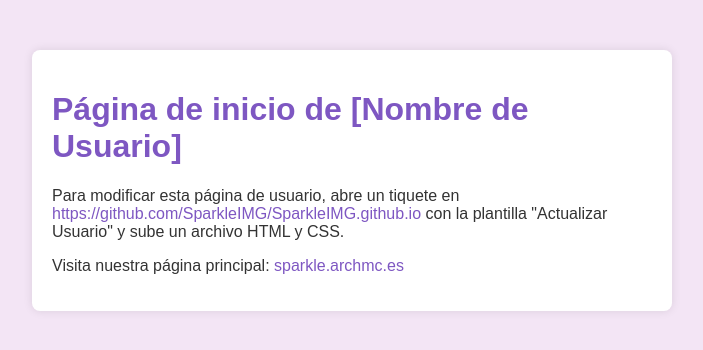
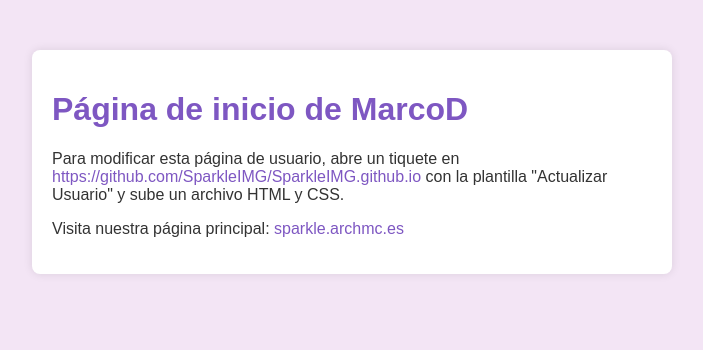
Before and after one commit to SparkleIMG/marcod, a plain HTML site: page index.html in a window 1280 px wide. Shown: the whole page, without its empty margins (288-991 px from the left). Drawn offline with Linux system fonts and the light colour scheme.

Commit message:
Update index.html

```diff
--- a/index.html
+++ b/index.html
@@ -3,12 +3,12 @@
 <head>
     <meta charset="UTF-8">
     <meta name="viewport" content="width=device-width, initial-scale=1.0">
-    <title>[Nombre de Usuario] - SparkleIMG</title>
+    <title>MarcoD - SparkleIMG</title>
     <link rel="stylesheet" href="styles.css">
 </head>
 <body>
     <div class="container">
-        <h1>Página de inicio de [Nombre de Usuario]</h1>
+        <h1>Página de inicio de MarcoD</h1>
         <p>Para modificar esta página de usuario, abre un tiquete en <a href="https://github.com/SparkleIMG/SparkleIMG.github.io" target="_blank">https://github.com/SparkleIMG/SparkleIMG.github.io</a> con la plantilla "Actualizar Usuario" y sube un archivo HTML y CSS.</p>
         <p>Visita nuestra página principal: <a href="https://sparkle.archmc.es" target="_blank">sparkle.archmc.es</a></p>
     </div>
```
